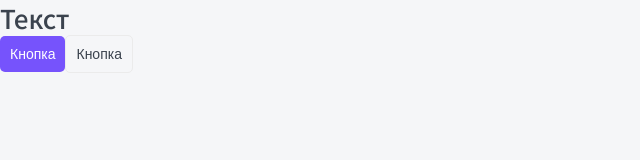
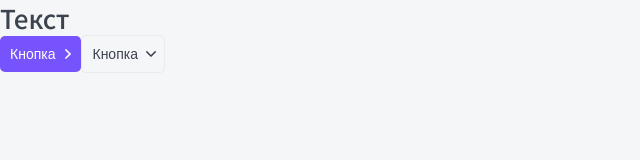
Before and after one commit to etozhenerk/topApp, a Next.js app: page / in a window 1280 px wide. Shown: the top 160 px of the page, without its empty margins (0-640 px from the left). Built offline with nearby package versions, Linux system fonts and the light colour scheme.

Commit message:
add arrow

```diff
--- a/components/Button/Button.module.css
+++ b/components/Button/Button.module.css
@@ -23,6 +23,11 @@
 	background-color: var(--primary-hover);
 }
 
+.primary svg,
+.ghost:hover svg {
+	fill: var(--white);
+}
+
 .ghost {
 	color: var(--black);
 	border: 1px solid var(--gray-light);
@@ -33,3 +38,14 @@
 	color: var(--white);
 	background-color: var(--primary);
 }
+
+.arrow {
+	display: inline-block;
+
+	margin-left: 10px;
+}
+
+.down {
+	transition: all 0.2s;
+	transform: rotate(90deg);
+}
--- a/components/Button/Button.props.ts
+++ b/components/Button/Button.props.ts
@@ -3,4 +3,5 @@
 export interface ButtonProps extends DetailedHTMLProps<ButtonHTMLAttributes<HTMLButtonElement>, HTMLButtonElement> {
     children: ReactNode;
     appearance: "primary" | "ghost";
+    arrow?: "right" | "down" | "none";
 }
--- a/components/Button/Button.tsx
+++ b/components/Button/Button.tsx
@@ -1,8 +1,9 @@
 import { ButtonProps } from "./Button.props";
 import styles from "./Button.module.css";
+import ArrowIcon from "./arrow.svg";
 import cn from "classnames";
 
-export const Button = ({ children, appearance, className, ...props }: ButtonProps): JSX.Element => {
+export const Button = ({ children, arrow = "none", appearance, className, ...props }: ButtonProps): JSX.Element => {
     return (
         <button
             className={cn(styles.button, className, {
@@ -12,6 +13,15 @@
             {...props}
         >
             {children}
+            {arrow !== "none" && (
+                <span
+                    className={cn(styles.arrow, {
+                        [styles.down]: arrow === "down",
+                    })}
+                >
+                    <ArrowIcon />
+                </span>
+            )}
         </button>
     );
 };
--- a/next.config.js
+++ b/next.config.js
@@ -1,3 +1,21 @@
 module.exports = {
-  reactStrictMode: true,
-}
+	images: {
+		domains: ['courses-top.ru']
+	},
+	webpack(config, options) {
+		config.module.rules.push({
+			loader: '@svgr/webpack',
+			options: {
+				prettier: false,
+				svgo: true,
+				svgoConfig: {
+					plugins: [{ removeViewBox: false }],
+				},
+				titleProp: true,
+			},
+			test: /\.svg$/,
+		});
+
+		return config;
+	},
+};
--- a/package.json
+++ b/package.json
@@ -17,6 +17,7 @@
     "react-dom": "17.0.2"
   },
   "devDependencies": {
+    "@svgr/webpack": "^5.5.0",
     "@types/node": "^16.11.6",
     "@types/react": "^17.0.34",
     "@typescript-eslint/eslint-plugin": "^5.3.0",
--- a/pages/index.tsx
+++ b/pages/index.tsx
@@ -6,8 +6,8 @@
     return (
         <>
             <HTag tag="h1">Текст</HTag>
-            <Button appearance="primary" className="dsada">Кнопка</Button>
-            <Button appearance="ghost">Кнопка</Button>
+            <Button appearance="primary" className="dsada" arrow="right">Кнопка</Button>
+            <Button appearance="ghost" arrow="down">Кнопка</Button>
         </>
     );
 }
--- /dev/null
+++ b/svg.d.ts
@@ -0,0 +1,4 @@
+declare module "*.svg" {
+    const content: any;
+    export default content;
+}
--- a/tsconfig.json
+++ b/tsconfig.json
@@ -22,6 +22,7 @@
   },
   "include": [
     "next-env.d.ts",
+    "svg.d.ts",
     "**/*.ts",
     "**/*.tsx"
   ],
```
Also changed, not shown: components/Button/arrow.svg (added), 1 other file (tests, documents, lock files or other folders).
